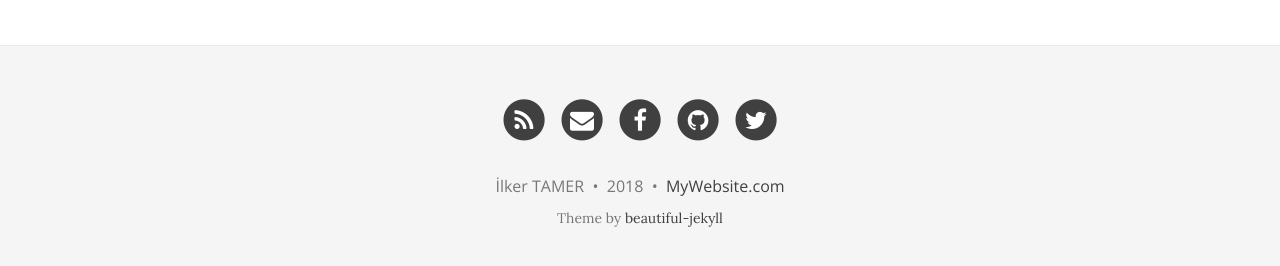
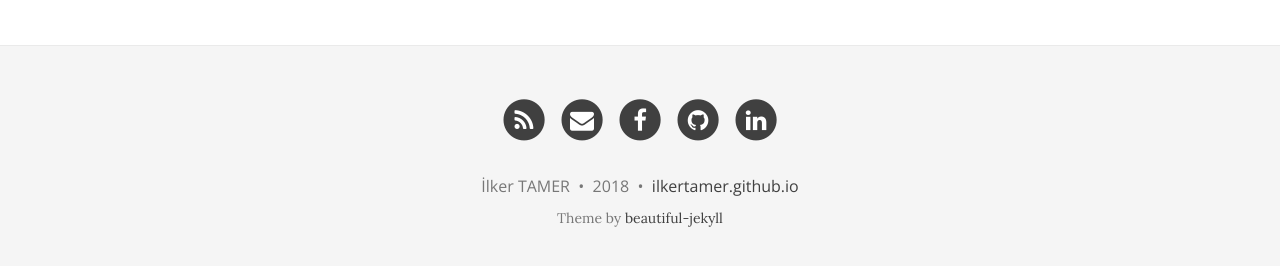
Before and after one commit to ilkertamer/ilkertamer.github.io, a Jekyll site: the page built from index.html, in a window 1280 px wide and 900 px high, scrolled down 1134 px. Shown: the part 621-887 px from the top of the window. Built offline with Jekyll 4.4.1, drawn with Linux system fonts in a browser that asks for light colours; nearby versions of some CDN libraries; the list of posts is cut into pages by our own code; some of the changed lines change nothing that is shown.

Commit message:
config.yml Edit

```diff
--- a/_config.yml
+++ b/_config.yml
@@ -67,13 +67,13 @@ author:
 # If you want to add a new link that isn't here, you'll need to also edit the file _data/SocialNetworks.yml
 social-network-links:
   rss: true
-  email: "someone@example.com"
-  facebook: daattali
-  github: daattali
-  twitter: daattali
+  email: "ilkertamer@protonmail.com"
+  facebook: ilker.tamer2
+  github: ilkertamer
+#  twitter: daattali
 #  reddit: yourname
 #  google-plus: +DeanAttali
-#  linkedin: daattali
+  linkedin: ilkertamer
 #  xing: yourname
 #  stackoverflow: "3943160/daattali"
 #  snapchat: deanat78
@@ -94,15 +94,15 @@ share-links-active:
 
 # How to display the link to the website in the footer
 # Remove this if you don't want a link in the footer
-url-pretty: "MyWebsite.com"  # eg. "deanattali.com/beautiful-jekyll"
+url-pretty: "ilkertamer.github.io"  # eg. "deanattali.com/beautiful-jekyll"
 
 # --- Web Statistics Section --- #
 
 # Fill in your Google Analytics gtag.js ID to track your website using gtag
-#gtag: ""
+gtag: "UA-123217928-1"
 
 # Fill in your Google Analytics ID to track your website using GA
-#google_analytics: ""
+google_analytics: "UA-123217928-1"
 
 # Google Tag Manager ID
 #gtm: ""
```
